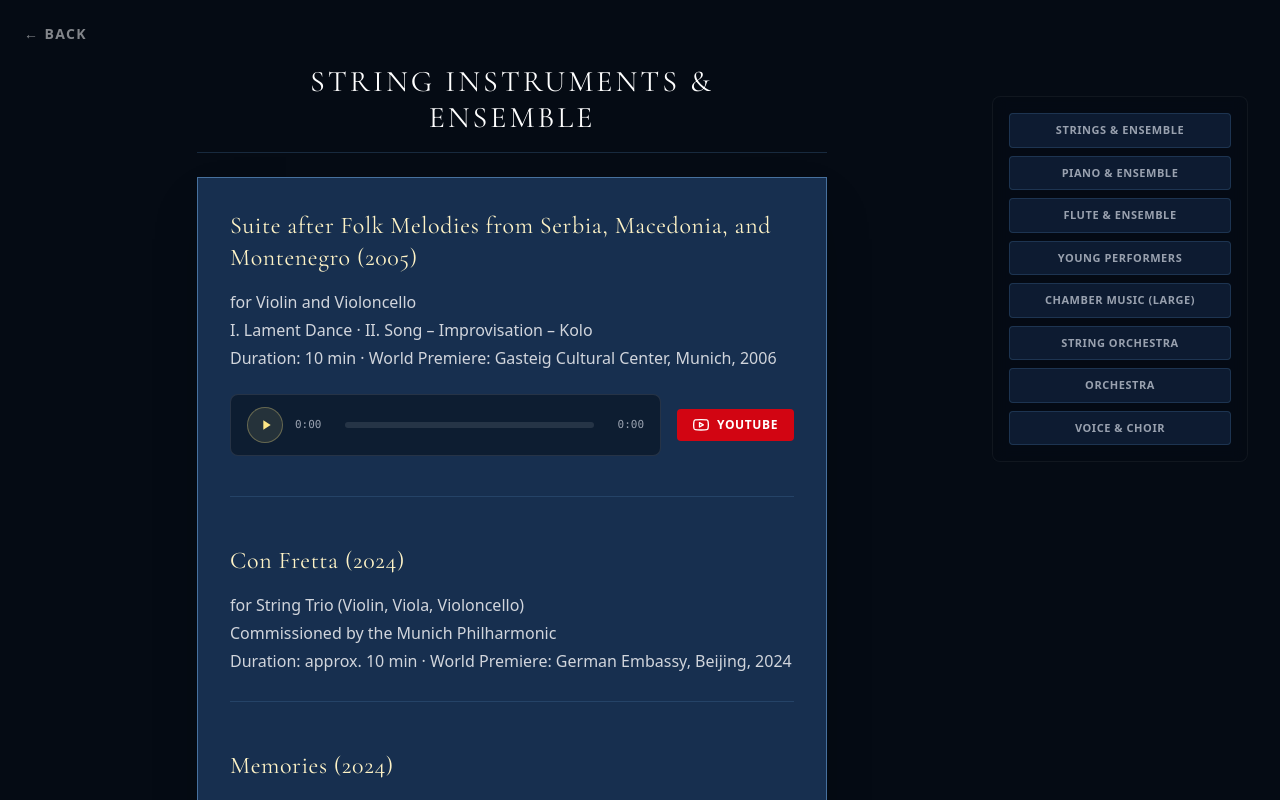
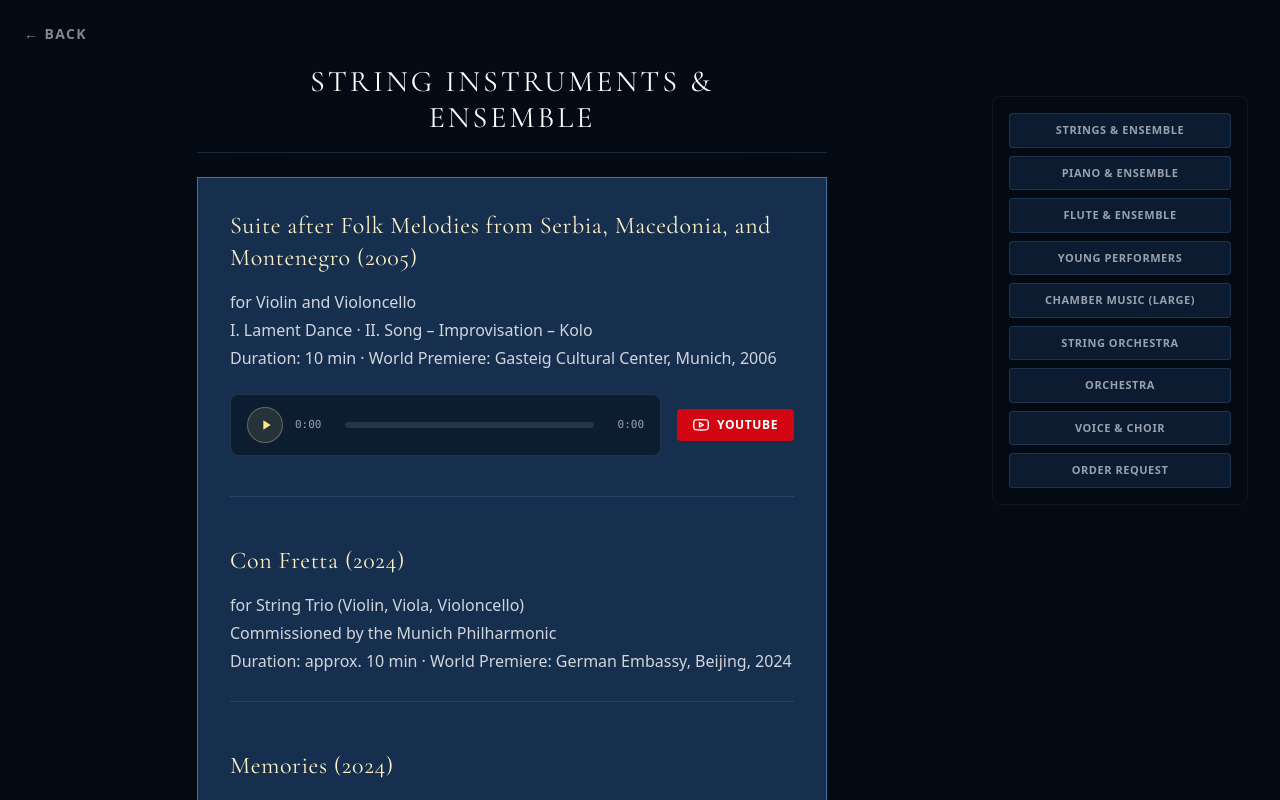
Before and after one commit to Oluwashola001/dijanav2, a Next.js app: page /compositions/works in a window 1280 px wide. Shown: the top 800 px of the page. Built offline with nearby package versions, Linux system fonts and the light colour scheme.

Commit message:
added order request button - not sure its what client wants

```diff
--- a/app/compositions/works/page.tsx
+++ b/app/compositions/works/page.tsx
@@ -15,6 +15,7 @@ const navigationItems = [
   { id: "string_orch", label: "String Orchestra" },
   { id: "orch", label: "Orchestra" },
   { id: "voice", label: "Voice & Choir" },
+  { id: "order", label: "Order Request" },
 ];
 
 const worksData = [
@@ -684,7 +685,7 @@ export default function MusicalWorksPage() {
 
         {/* ORDER BOX */}
         <ScrollReveal delay={0.1}>
-          <div className="bg-[#172F4F] border border-[#47719E] p-6 mt-16 shadow-2xl">
+          <div id="order" className="bg-[#172F4F] border border-[#47719E] p-6 mt-16 shadow-2xl scroll-mt-32">
               <div className="bg-[#10223a] border border-[#47719E]/50 p-6 flex flex-col gap-4">
                   <p className="text-sm text-gray-400 italic text-center md:text-left">
                       Dear visitors*, for many of the listed works you can order the sheet music if you are interested. Please enter your contact details and exact order description below.
```
